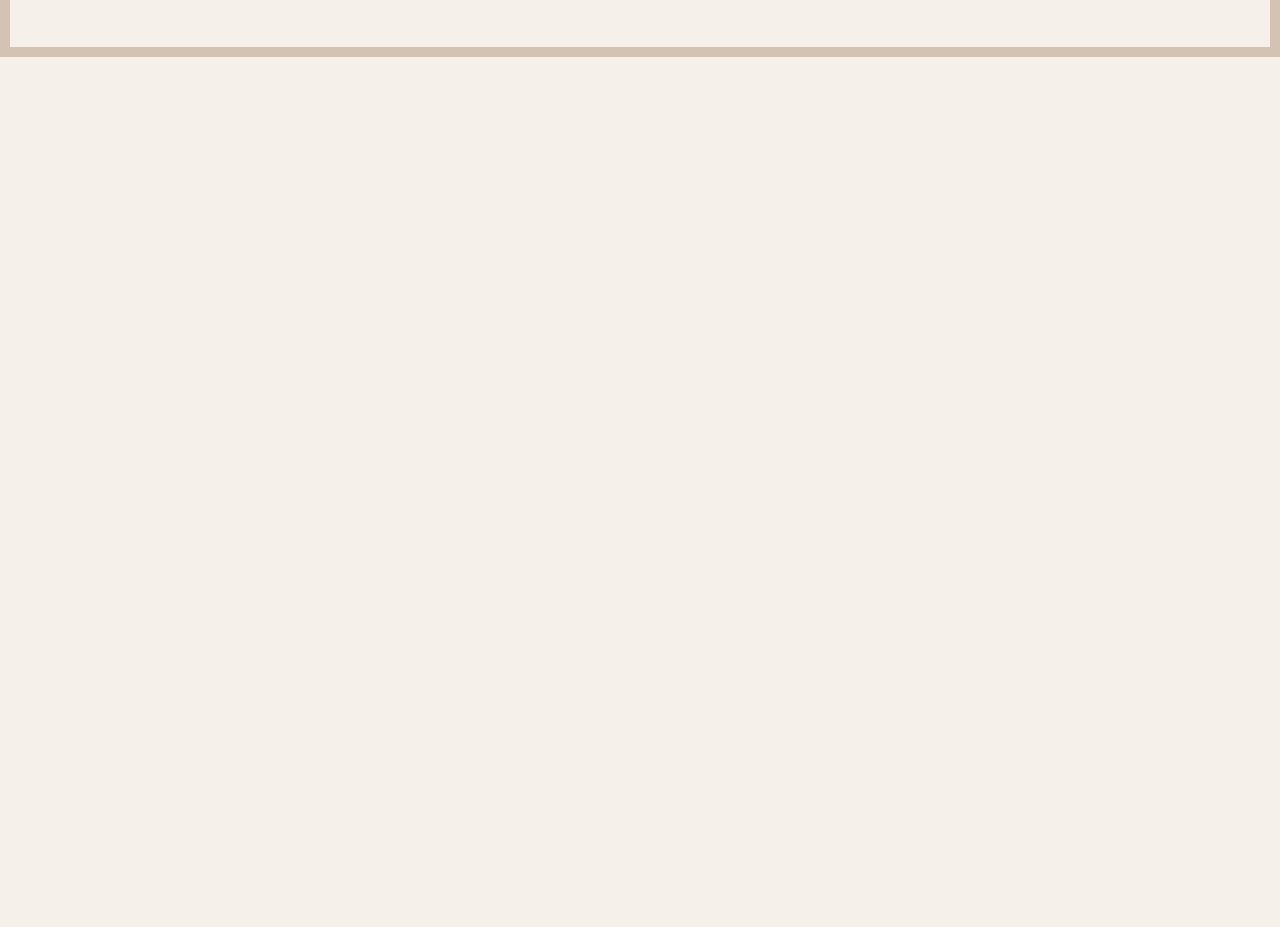
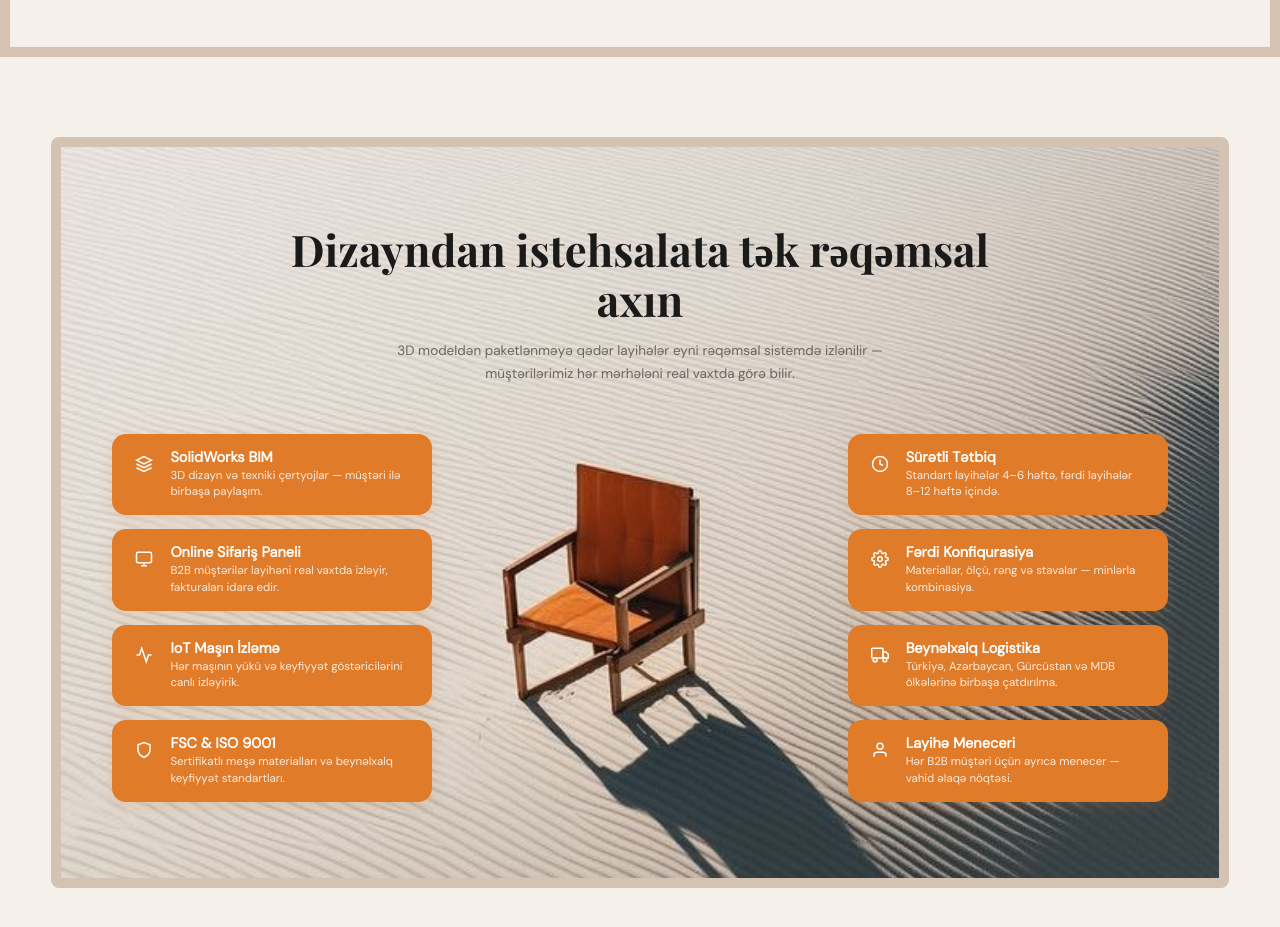
Before and after one commit to AliMukhtarli/FARAH, a React (Vite) app: page / in a window 1280 px wide. Shown: the part 3140-4067 px from the top of the page. Before the commit the page ends 3197 px from the top, so only its background shows below. Built offline with nearby package versions, Linux system fonts and the light colour scheme.

Commit message:
Digital flow section added

```diff
--- /dev/null
+++ b/src/DigitalFlowSection.jsx
@@ -0,0 +1,129 @@
+const FEATURES_LEFT = [
+  {
+    id: "solidworks",
+    icon: (
+      <svg width="18" height="18" fill="none" stroke="currentColor" strokeWidth="2" viewBox="0 0 24 24">
+        <path d="M12 2L2 7l10 5 10-5-10-5z" /><path d="M2 17l10 5 10-5" /><path d="M2 12l10 5 10-5" />
+      </svg>
+    ),
+    title: "SolidWorks BIM",
+    desc: "3D dizayn və texniki çertyojlar — müştəri ilə birbaşa paylaşım.",
+  },
+  {
+    id: "siparis",
+    icon: (
+      <svg width="18" height="18" fill="none" stroke="currentColor" strokeWidth="2" viewBox="0 0 24 24">
+        <rect x="2" y="3" width="20" height="14" rx="2" /><path d="M8 21h8M12 17v4" />
+      </svg>
+    ),
+    title: "Online Sifariş Paneli",
+    desc: "B2B müştərilər layihəni real vaxtda izləyir, fakturaları idarə edir.",
+  },
+  {
+    id: "iot",
+    icon: (
+      <svg width="18" height="18" fill="none" stroke="currentColor" strokeWidth="2" viewBox="0 0 24 24">
+        <polyline points="22 12 18 12 15 21 9 3 6 12 2 12" />
+      </svg>
+    ),
+    title: "IoT Maşın İzləmə",
+    desc: "Hər maşının yükü və keyfiyyət göstəricilərini canlı izləyirik.",
+  },
+  {
+    id: "fsc",
+    icon: (
+      <svg width="18" height="18" fill="none" stroke="currentColor" strokeWidth="2" viewBox="0 0 24 24">
+        <path d="M12 22s8-4 8-10V5l-8-3-8 3v7c0 6 8 10 8 10z" />
+      </svg>
+    ),
+    title: "FSC & ISO 9001",
+    desc: "Sertifikatlı meşə materialları və beynəlxalq keyfiyyət standartları.",
+  },
+];
+
+const FEATURES_RIGHT = [
+  {
+    id: "surətli",
+    icon: (
+      <svg width="18" height="18" fill="none" stroke="currentColor" strokeWidth="2" viewBox="0 0 24 24">
+        <circle cx="12" cy="12" r="10" /><polyline points="12 6 12 12 16 14" />
+      </svg>
+    ),
+    title: "Sürətli Tətbiq",
+    desc: "Standart layihələr 4–6 həftə, fərdi layihələr 8–12 həftə içində.",
+  },
+  {
+    id: "konfiq",
+    icon: (
+      <svg width="18" height="18" fill="none" stroke="currentColor" strokeWidth="2" viewBox="0 0 24 24">
+        <circle cx="12" cy="12" r="3" /><path d="M19.4 15a1.65 1.65 0 0 0 .33 1.82l.06.06a2 2 0 0 1 0 2.83 2 2 0 0 1-2.83 0l-.06-.06a1.65 1.65 0 0 0-1.82-.33 1.65 1.65 0 0 0-1 1.51V21a2 2 0 0 1-4 0v-.09A1.65 1.65 0 0 0 9 19.4a1.65 1.65 0 0 0-1.82.33l-.06.06a2 2 0 0 1-2.83 0 2 2 0 0 1 0-2.83l.06-.06A1.65 1.65 0 0 0 4.6 15a1.65 1.65 0 0 0-1.51-1H3a2 2 0 0 1 0-4h.09A1.65 1.65 0 0 0 4.6 9a1.65 1.65 0 0 0-.33-1.82l-.06-.06a2 2 0 1 1 2.83-2.83l.06.06A1.65 1.65 0 0 0 9 4.6a1.65 1.65 0 0 0 1-1.51V3a2 2 0 0 1 4 0v.09A1.65 1.65 0 0 0 15 4.6a1.65 1.65 0 0 0 1.82-.33l.06-.06a2 2 0 1 1 2.83 2.83l-.06.06A1.65 1.65 0 0 0 19.4 9a1.65 1.65 0 0 0 1.51 1H21a2 2 0 0 1 0 4h-.09a1.65 1.65 0 0 0-1.51 1z" />
+      </svg>
+    ),
+    title: "Fərdi Konfiqurasiya",
+    desc: "Materiallar, ölçü, rəng və stavalar — minlərla kombinasiya.",
+  },
+  {
+    id: "logistika",
+    icon: (
+      <svg width="18" height="18" fill="none" stroke="currentColor" strokeWidth="2" viewBox="0 0 24 24">
+        <rect x="1" y="3" width="15" height="13" rx="1" /><path d="M16 8h4l3 3v5h-7V8z" /><circle cx="5.5" cy="18.5" r="2.5" /><circle cx="18.5" cy="18.5" r="2.5" />
+      </svg>
+    ),
+    title: "Beynəlxalq Logistika",
+    desc: "Türkiyə, Azərbaycan, Gürcüstan və MDB ölkələrinə birbaşa çatdırılma.",
+  },
+  {
+    id: "menecer",
+    icon: (
+      <svg width="18" height="18" fill="none" stroke="currentColor" strokeWidth="2" viewBox="0 0 24 24">
+        <path d="M20 21v-2a4 4 0 0 0-4-4H8a4 4 0 0 0-4 4v2" /><circle cx="12" cy="7" r="4" />
+      </svg>
+    ),
+    title: "Layihə Meneceri",
+    desc: "Hər B2B müştəri üçün ayrıca menecer — vahid əlaqə nöqtəsi.",
+  },
+];
+
+function FlowCard({ feature }) {
+  return (
+    <div className="flow-card">
+      <div className="flow-card-icon">{feature.icon}</div>
+      <div className="flow-card-text">
+        <h3 className="flow-card-title">{feature.title}</h3>
+        <p className="flow-card-desc">{feature.desc}</p>
+      </div>
+    </div>
+  );
+}
+
+export default function DigitalFlowSection() {
+  return (
+    <section className="flow-section">
+      <div className="flow-container">
+
+        <div className="flow-header">
+          <h2 className="flow-title">Dizayndan istehsalata tək rəqəmsal axın</h2>
+          <p className="flow-subtitle">
+            3D modeldən paketlənməyə qədər layihələr eyni rəqəmsal sistemdə izlənilir —
+            müştərilərimiz hər mərhələni real vaxtda görə bilir.
+          </p>
+        </div>
+
+        <div className="flow-grid">
+          <div className="flow-col flow-col--left">
+            {FEATURES_LEFT.map((f) => (
+              <FlowCard key={f.id} feature={f} />
+            ))}
+          </div>
+
+          <div className="flow-col flow-col--right">
+            {FEATURES_RIGHT.map((f) => (
+              <FlowCard key={f.id} feature={f} />
+            ))}
+          </div>
+        </div>
+
+      </div>
+    </section>
+  );
+}
--- a/src/main.css
+++ b/src/main.css
@@ -691,3 +691,148 @@ body {
 
   .tech-cell--dark { padding: 28px; }
 }
+
+/* ═══════════════════════════════════
+   DIGITAL FLOW SECTION
+═══════════════════════════════════ */
+.flow-section {
+  position: relative;
+  padding: 80px clamp(20px, 4vw, 60px);
+  background-color: var(--cream);
+}
+
+.flow-container {
+  position: relative;
+  max-width: 1280px;
+  margin: 0 auto;
+  padding: clamp(48px, 6vw, 80px) clamp(28px, 4vw, 64px);
+  border: 10px solid rgba(212, 195, 179, 1);
+  border-radius: 8px;
+  background-image: url('/Table.jpg');
+  background-size: cover;
+  background-position: center;
+  background-repeat: no-repeat;
+  overflow: hidden;
+}
+
+.flow-header,
+.flow-grid {
+  position: relative;
+  z-index: 1;
+}
+
+.flow-header {
+  text-align: center;
+  max-width: 760px;
+  margin: 0 auto 48px;
+}
+
+.flow-title {
+  font-family: 'Playfair Display', serif;
+  font-size: clamp(28px, 3.4vw, 44px);
+  font-weight: 700;
+  color: var(--charcoal);
+  line-height: 1.15;
+  margin-bottom: 16px;
+}
+
+.flow-subtitle {
+  font-size: 13.5px;
+  line-height: 1.7;
+  color: var(--text-muted);
+  font-weight: 300;
+  max-width: 560px;
+  margin: 0 auto;
+}
+
+.flow-grid {
+  display: grid;
+  grid-template-columns: 1fr 1fr;
+  gap: clamp(20px, 4vw, 60px);
+  align-items: start;
+}
+
+.flow-col {
+  display: flex;
+  flex-direction: column;
+  gap: 14px;
+}
+
+.flow-col--left {
+  align-items: flex-start;
+}
+
+.flow-col--right {
+  align-items: flex-end;
+}
+
+/* Orange feature pill */
+.flow-card {
+  display: flex;
+  align-items: flex-start;
+  gap: 12px;
+  background: var(--orange);
+  color: #fff;
+  padding: 14px 18px;
+  border-radius: 14px;
+  width: 100%;
+  max-width: 320px;
+  box-shadow: 0 4px 14px rgba(224, 123, 42, 0.18);
+}
+
+.flow-card-icon {
+  flex-shrink: 0;
+  width: 28px;
+  height: 28px;
+  display: flex;
+  align-items: center;
+  justify-content: center;
+  color: #fff;
+  margin-top: 2px;
+}
+
+.flow-card-text {
+  display: flex;
+  flex-direction: column;
+  gap: 2px;
+  min-width: 0;
+}
+
+.flow-card-title {
+  font-family: 'DM Sans', sans-serif;
+  font-size: 14.5px;
+  font-weight: 700;
+  color: #fff;
+  line-height: 1.25;
+}
+
+.flow-card-desc {
+  font-size: 11.5px;
+  line-height: 1.45;
+  color: rgba(255, 255, 255, 0.85);
+  font-weight: 400;
+}
+
+/* ── Responsive ── */
+@media (max-width: 760px) {
+  .flow-grid {
+    grid-template-columns: 1fr;
+    gap: 14px;
+  }
+
+  .flow-col--left,
+  .flow-col--right {
+    align-items: stretch;
+  }
+
+  .flow-card { max-width: none; }
+}
+
+@media (max-width: 600px) {
+  .flow-section { padding: 48px 16px; }
+
+  .flow-container {
+    padding: 32px 20px;
+    border-width: 6px;
+  }
+}
--- a/src/main.jsx
+++ b/src/main.jsx
@@ -4,6 +4,7 @@ import "./main.css";
 import FarahHero from "./FarahHero.jsx";
 import About from "./AboutSection.jsx";
 import ProductionTech from "./ProductionTechSection.jsx";
+import DigitalFlow from "./DigitalFlowSection.jsx";
 
 function App() {
   return (
@@ -11,6 +12,7 @@ function App() {
       <FarahHero />
       <About />
       <ProductionTech />
+      <DigitalFlow />
     </div>
   );
 }
```
Also changed, not shown: public/Table.jpg (added).
